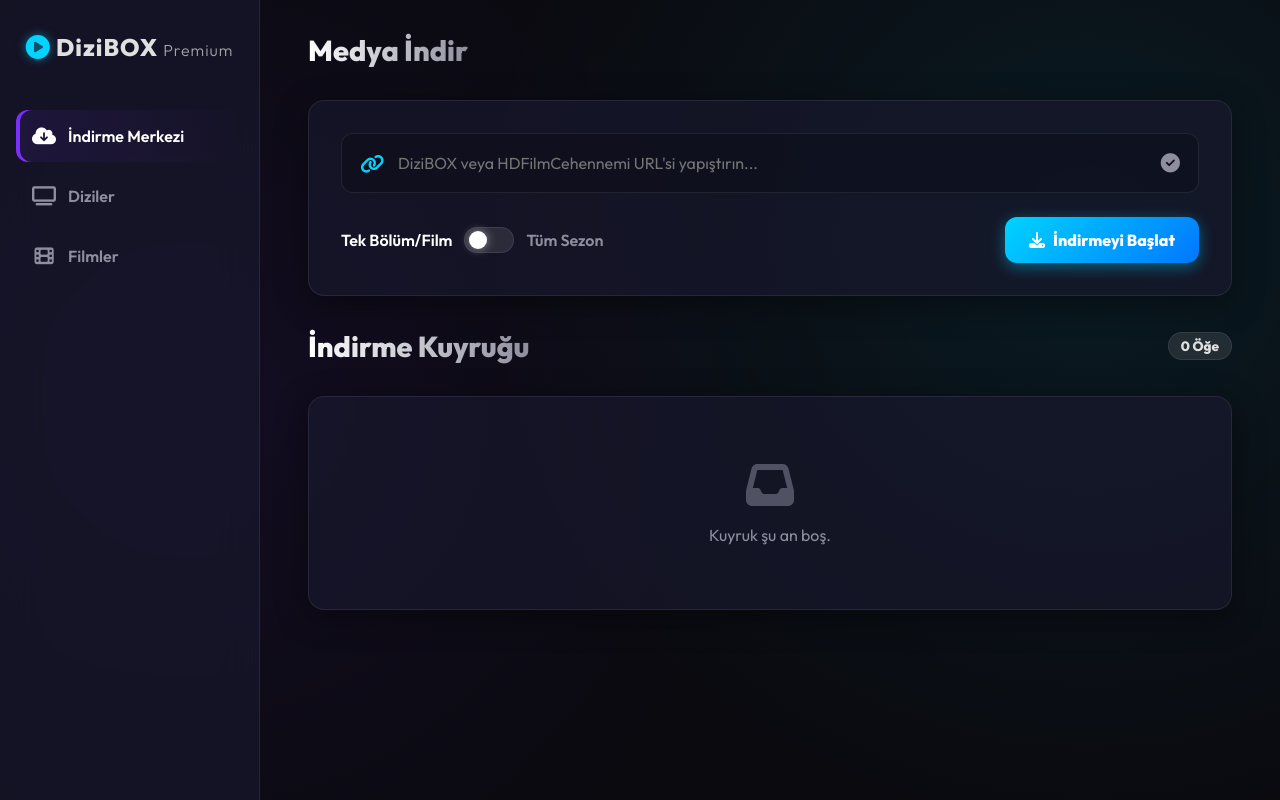
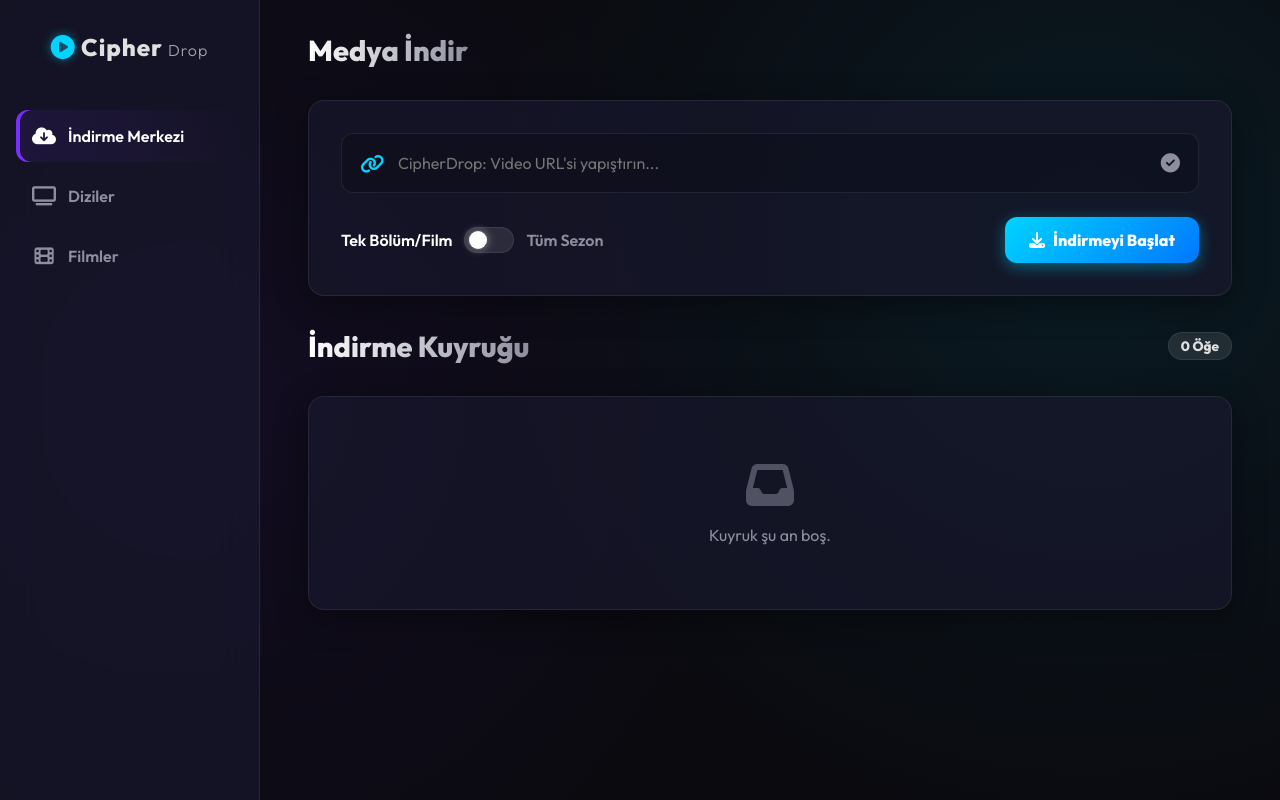
Before and after one commit to kaptanoguz/dizi-indir, a Flask app: page / in a window 1280 px wide. Run offline with Flask 3, Linux system fonts and the light colour scheme; some libraries are stand-ins or nearby versions.

Commit message:
Rename to CipherDrop and fix CSS lints

```diff
--- a/app.py
+++ b/app.py
@@ -44,5 +44,5 @@ def serve_video(filename):
     return send_from_directory(Config.BASE_DOWNLOADS, filename)
 
 if __name__ == '__main__':
-    logging.info("Starting DiziBOX Platform on port 5005")
+    logging.info("Starting CipherDrop on port 5005")
     socketio.run(app, host='0.0.0.0', port=5005, debug=False)
--- a/static/style.css
+++ b/static/style.css
@@ -136,6 +136,7 @@ body {
     font-weight: 800;
     background: linear-gradient(to right, #fff, var(--text-muted));
     -webkit-background-clip: text;
+    background-clip: text;
     -webkit-text-fill-color: transparent;
 }
 
@@ -761,6 +762,7 @@ video {
     width: 80px;
     height: 4px;
     -webkit-appearance: none;
+    appearance: none;
     background: rgba(255,255,255,0.2);
     border-radius: 2px;
     outline: none;
--- a/templates/index.html
+++ b/templates/index.html
@@ -3,7 +3,7 @@
 <head>
     <meta charset="UTF-8">
     <meta name="viewport" content="width=device-width, initial-scale=1.0">
-    <title>DiziBOX Premium Downloader</title>
+    <title>CipherDrop</title>
 
     <!-- Google Fonts: Outfit for UI, JetBrains Mono for numbers -->
     <link rel="preconnect" href="https://fonts.googleapis.com">
@@ -21,7 +21,7 @@
     <!-- SIDEBAR -->
     <div class="sidebar">
         <div class="logo">
-            <i class="fas fa-play-circle neon-text"></i> DiziBOX<span>Premium</span>
+            <i class="fas fa-play-circle neon-text"></i> Cipher<span>Drop</span>
         </div>
         <nav class="nav-menu">
             <a href="#" class="nav-item active" data-target="view-download">
@@ -48,7 +48,7 @@
             <div class="glass-panel download-box">
                 <div class="input-wrapper">
                     <i class="fas fa-link"></i>
-                    <input type="text" id="url-input" placeholder="DiziBOX veya HDFilmCehennemi URL'si yapıştırın...">
+                    <input type="text" id="url-input" placeholder="CipherDrop: Video URL'si yapıştırın...">
                     <!-- Smart Check Indicator -->
                     <div id="url-indicator" class="url-indicator"><i class="fas fa-check-circle"></i></div>
                 </div>
```
Also changed, not shown: README.md.
